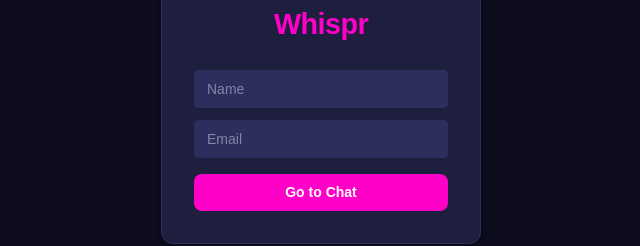
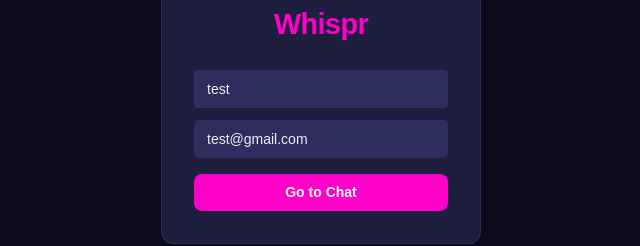
Before and after one commit to yusuf-codes10/whispr, a Vue app in the folder client/: page / in a window 1280 px wide. Shown: the part 365-611 px from the top of the page, without its empty margins (319-959 px from the left). Built offline with nearby package versions, Linux system fonts and the light colour scheme; no server answers.

Commit message:
a temporarilty user for test

```diff
--- a/client/src/views/HomeView.vue
+++ b/client/src/views/HomeView.vue
@@ -8,8 +8,8 @@ import whisprLogo from '@/assets/whispr.png'
 const userStore = useUserStore()
 const router = useRouter()
 
-const name = ref('')
-const email = ref('')
+const name = ref('test')
+const email = ref('test@gmail.com')
 const error = ref('')
 const loading = ref(false)
 
```
